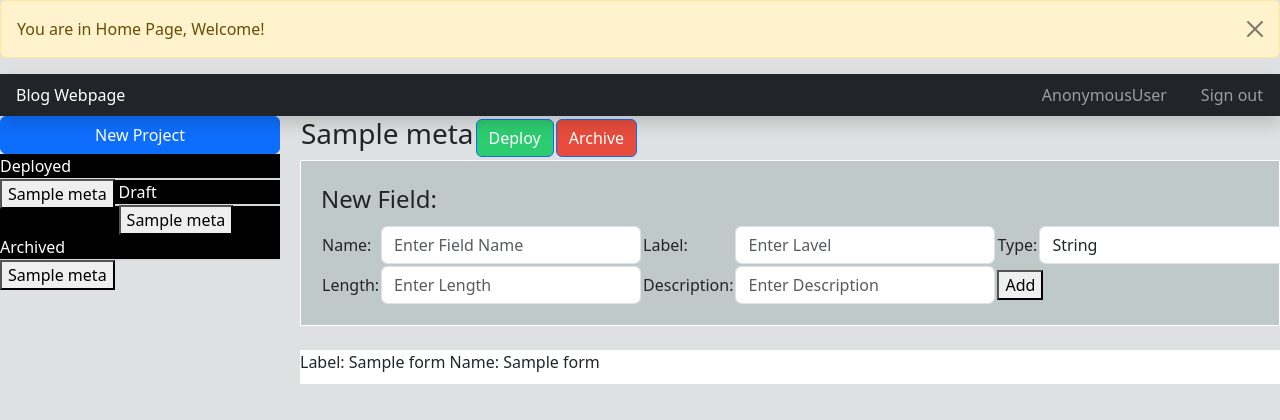
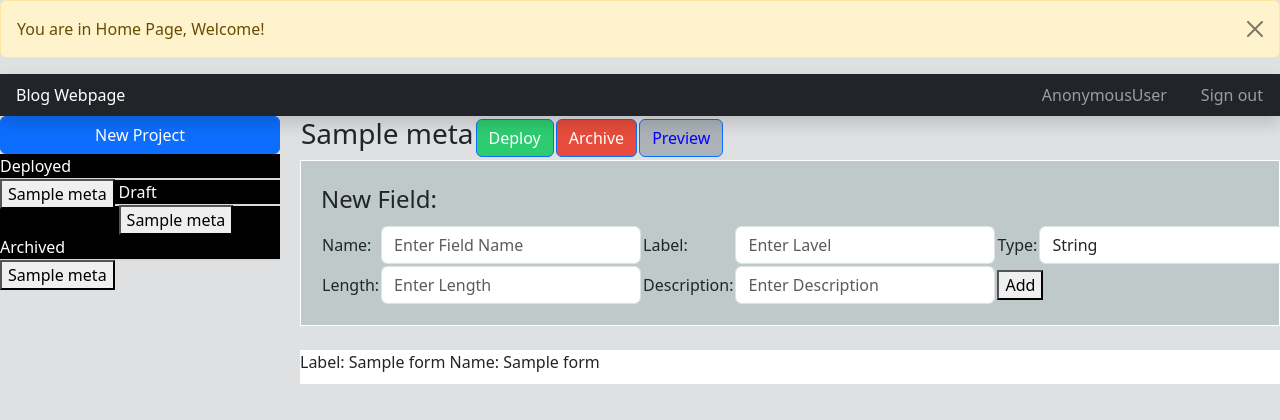
Before and after one commit to josecome/data-collection-tool-django, a Django app: page /formpage/00000000-0000-0000-0000-000000000001 in a window 1280 px wide. Shown: the top 420 px of the page. Run offline with Django 4.2, Linux system fonts and the light colour scheme; tables that the repository leaves empty hold one stand-in row (values such as "Sample post"); some libraries are stand-ins or nearby versions.

Commit message:
Button to Preview Form added

```diff
--- a/forms/templates/landingpage.html
+++ b/forms/templates/landingpage.html
@@ -62,10 +62,18 @@
                     <form action="/archiveform/" method="post">
                         {% csrf_token %}
                         <input type="hidden" name="form_url_a" value="{{ request.path }}"/>
-                        <button type="button" class="btn btn-primary" style="background-color: #E74C3C;">
+                        <button type="submit" class="btn btn-primary" style="background-color: #E74C3C;">
                             Archive
                         </button>
                     </form>
+                    </td>
+                    <td>
+                        <button type="button"
+                            class="btn btn-primary"
+                            style="background-color: #ABB2B9; color: blue;"
+                        >
+                            Preview
+                        </button>
                     </td>
                 </tr>
                </table>
```
